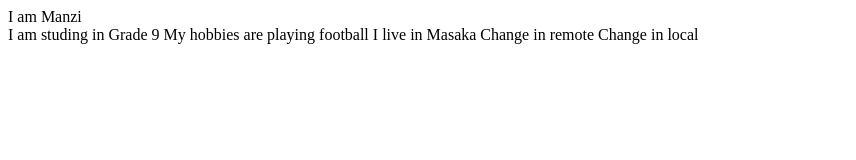
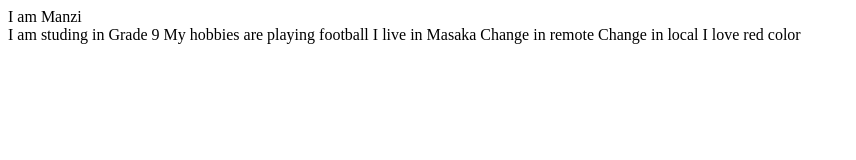
Before and after one commit to prince20x4/repository1, a plain HTML site: page index.html in a window 1280 px wide. Shown: the whole page, without its empty margins (0-856 px from the left). Drawn offline with Linux system fonts and the light colour scheme.

Commit message:
Update index.html

```diff
--- a/index.html
+++ b/index.html
@@ -11,5 +11,6 @@
     I live in Masaka
     Change in remote
     Change in local
+    I love red color
   </body>
 </html>
```
